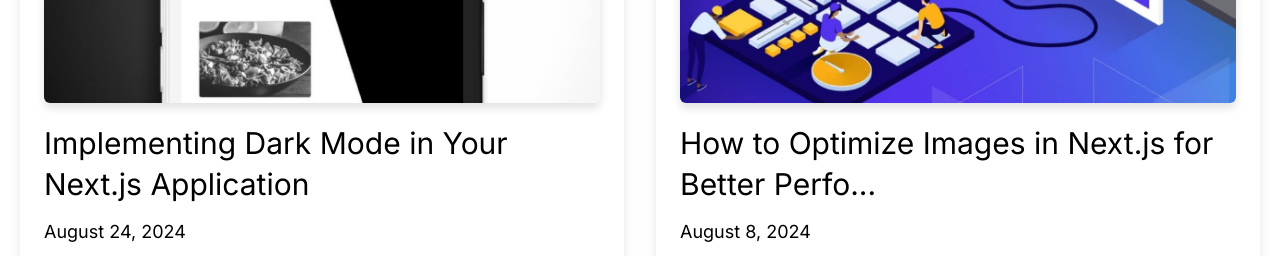
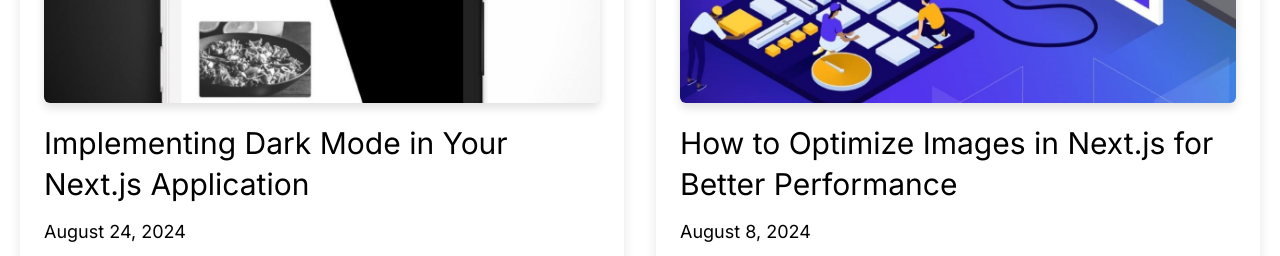
Before and after one commit to aartan/code-scripted, a Next.js app: page / in a window 1280 px wide. Shown: the part 1580-1836 px from the top of the page. Built offline with nearby package versions, Linux system fonts and the light colour scheme.

Commit message:
title lenght

```diff
--- a/src/app/_components/post-preview.tsx
+++ b/src/app/_components/post-preview.tsx
@@ -28,7 +28,7 @@
     setIsClient(true);
 
     // Limit title to a certain number of characters
-    const maxTitleLength = 50; // Set the maximum number of characters allowed for the title
+    const maxTitleLength = 80; // Set the maximum number of characters allowed for the title
     if (title.length > maxTitleLength) {
       setTruncatedTitle(title.slice(0, maxTitleLength) + "...");
     }
```
